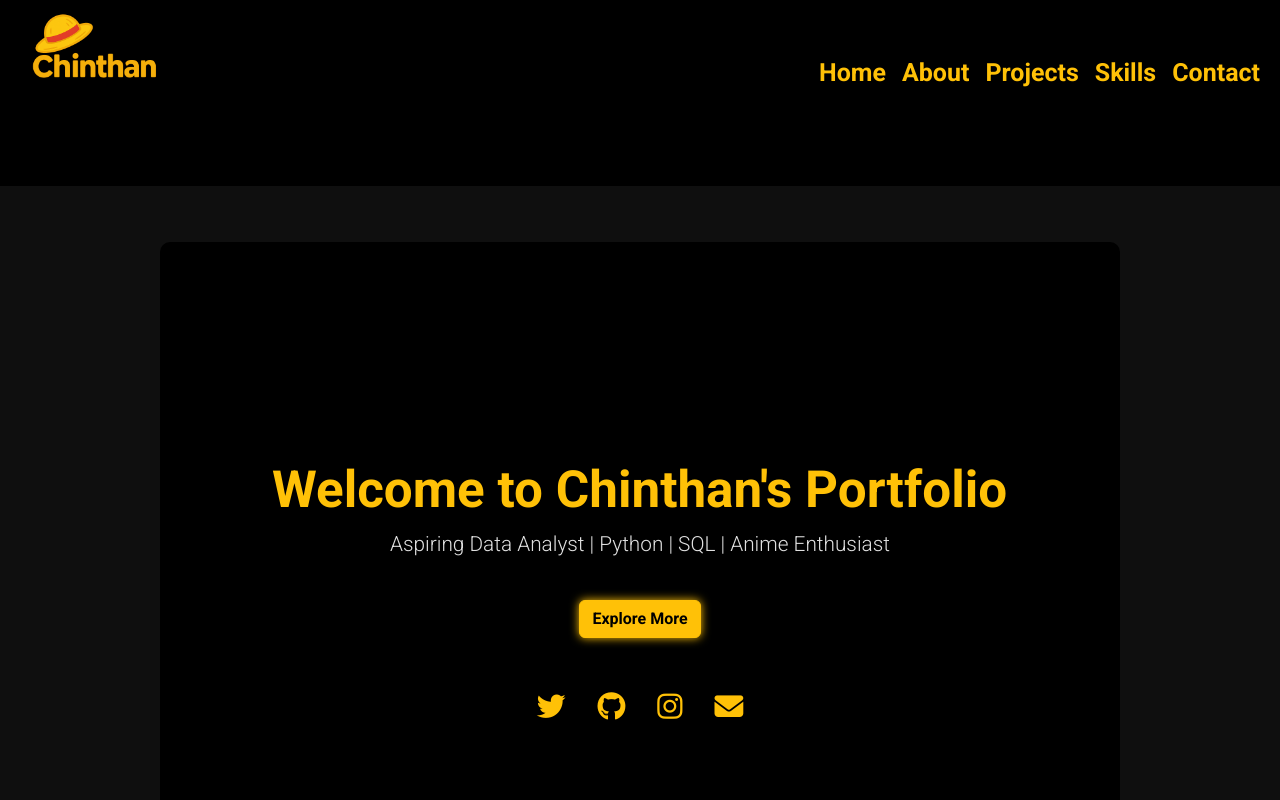
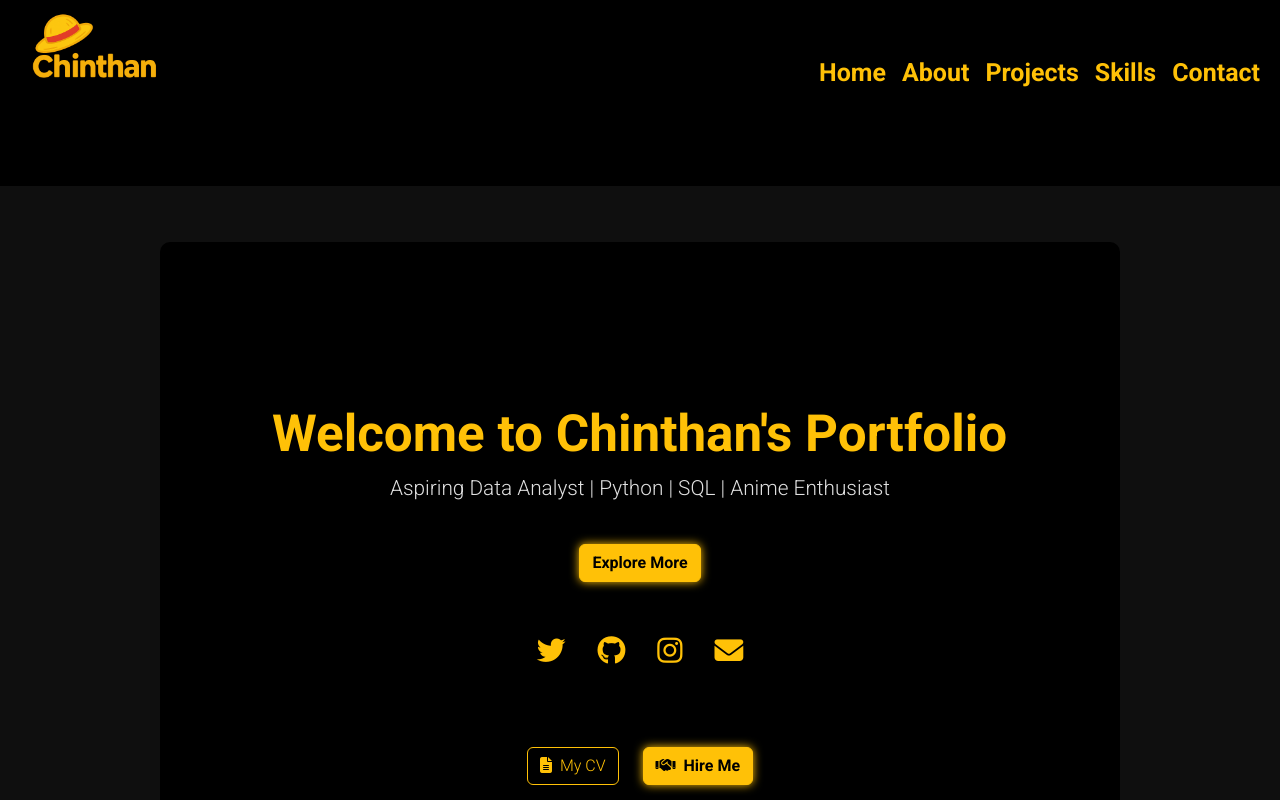
Before and after one commit to chinthan59/portfolio-by-chinthan, a plain HTML site: page my-site/index.html in a window 1280 px wide. Shown: the top 800 px of the page. Drawn offline with nearby package versions, Linux system fonts and the light colour scheme.

Commit message:
modified

```diff
--- a/my-site/index.html
+++ b/my-site/index.html
@@ -159,6 +159,10 @@
     .social-icons a.icon:hover {
       color: #ffdd57; /* lighter yellow on hover */
     }
+
+    .reach{
+      padding-top: 50px;
+    }
     #about h2 {
       margin-top: 0;
     }
@@ -205,6 +209,16 @@
         <i class="fas fa-envelope"></i>
       </a>
     </div>
+
+    <div class="reach mt-4 d-flex justify-content-center gap-4">
+  <a href="path/to/your-cv.pdf" class="btn btn-outline-warning" target="_blank">
+    <i class="fas fa-file-alt me-2"></i>My CV
+  </a>
+  <a href="#contact" class="btn btn-warning">
+    <i class="fas fa-handshake me-2"></i>Hire Me
+  </a>
+</div>
+
   </section>
 
   <!-- About Section -->
```
